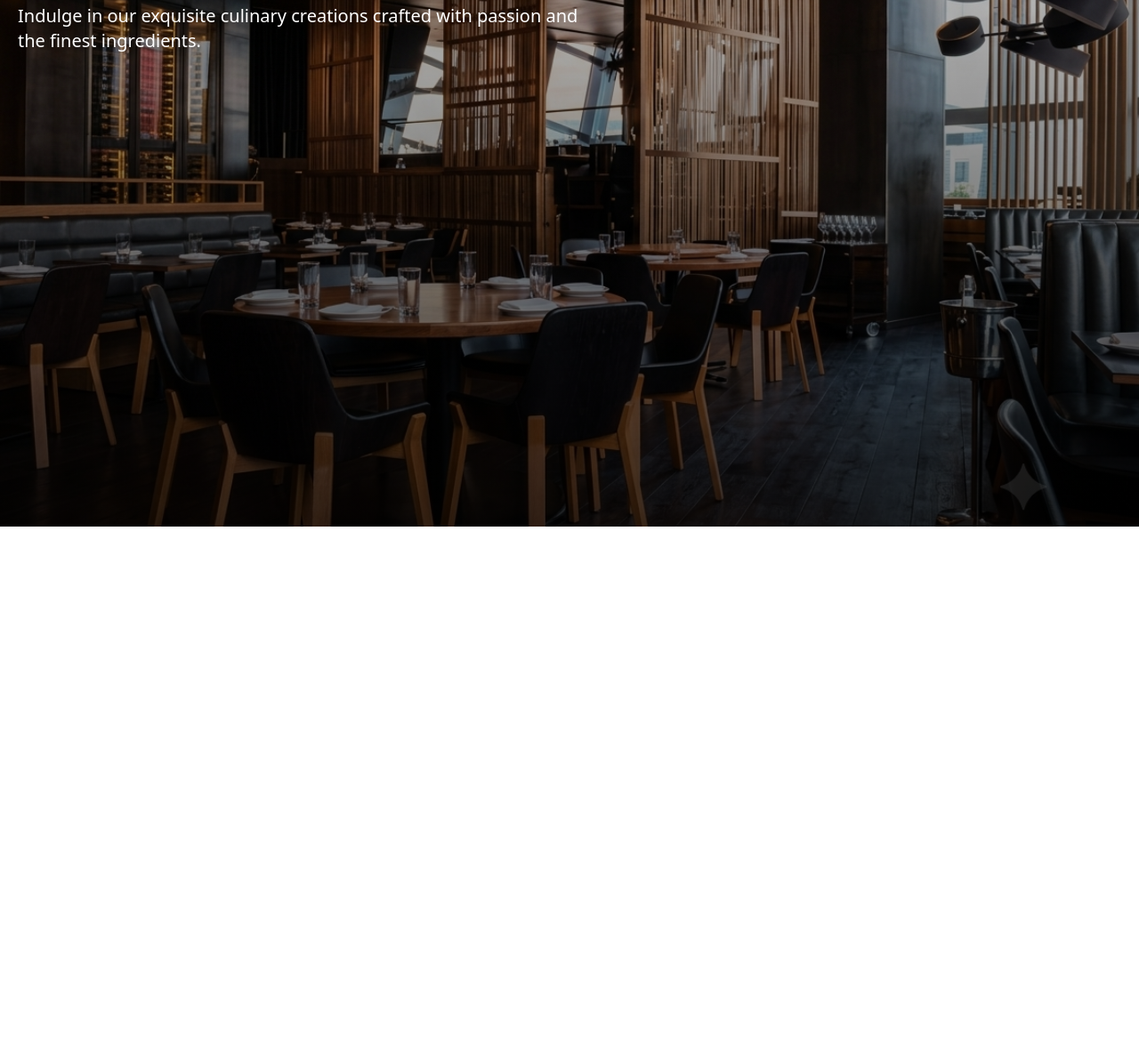
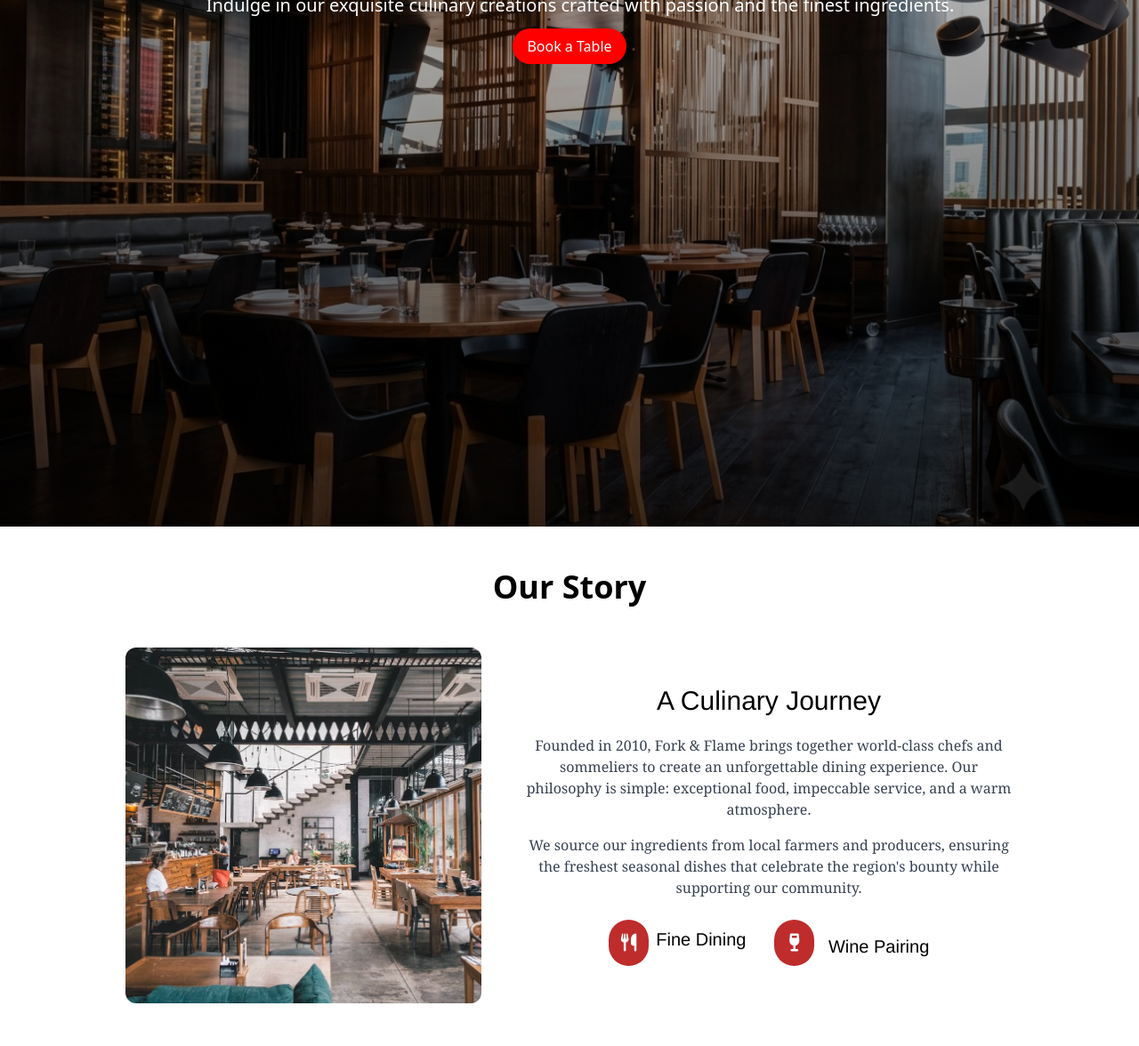
Before and after one commit to aalishbasheikh/Resturant, a website built with Vite: page index.html in a window 1280 px wide. Shown: the part 345-1521 px from the top of the page at 89% size. Before the commit the page ends 937 px from the top, so only its background shows below. Built offline with nearby package versions, Linux system fonts and the light colour scheme.

Commit message:
updating index.html

```diff
--- a/index.html
+++ b/index.html
@@ -9,6 +9,7 @@
       href="assets/IMG_20260914_192940-removebg-preview.png"
     />
     <link rel="stylesheet" href="style.css" />
+    <link rel="stylesheet" href="https://cdnjs.cloudflare.com/ajax/libs/font-awesome/6.7.2/css/all.min.css">
     <title>Fork & Flame</title>
   </head>
   <body>
@@ -34,13 +35,45 @@
     </div>
     <header>
 
-        <div class=" class inset-0 bg-black  min-h-screen opacity-[80] ">
+        <div class=" class inset-0 bg-black  md:min-h-screen opacity-[80] ">
+          <div class="py-3 flex items-center flex-col">
+    <h1 class="text-white pt-28 md:text-5xl text-2xl font-sans helo">
+        Experience Fine Dining
+    </h1>
 
-            <div class="  py-6  flex items-center flex-col width">
-                <h1 class="text-white pt-28   md:text-5xl font-sans helo ">Experience Fine Dining</h1>
-                <p class="py-7 text-white md:text-xl">Indulge in our exquisite culinary creations crafted with passion and the finest ingredients.</p>
-            </div>
-        </div>
+    <p class="pt-7 pb-3 text-white text-xl ms-6 text-center">
+        Indulge in our exquisite culinary creations crafted with passion and the finest ingredients.
+    </p>
+
+    <button class="btn book py-2 px-4 rounded-full text-white">
+        Book a Table
+    </button>
+</div>
     </header>
+    <div class="text-center mb-12">
+<h1 class="text-3xl sm:text-4xl mb-4 font-bold text-dark mt-12">Our Story</h1>
+    </div>
+<div class="flex flex-col justify-center md:flex-row items-center gap-12 my-12">
+<div class="md:w-[400px] w-[370px] h-[400px]">
+  <img class="w-full h-full object-cover rounded-xl" src="assets/photo-1555396273-367ea4eb4db5.avif" alt="">
+
+</div>
+<div class="md:w-[550px] sm:w-[400px] w-[350px] md:text-center md:mx-0 mx-auto">
+  <h1 class="text-3xl font mb-5">A Culinary Journey</h1>
+  <p class="text-gray-700 mb-4 font-serif">Founded in 2010, Fork & Flame brings together world-class chefs and sommeliers to create an unforgettable dining experience. Our philosophy is simple: exceptional food, impeccable service, and a warm atmosphere.</p>
+  <p class="text-gray-700 mb-6 font-serif"> We source our ingredients from local farmers and producers, ensuring the freshest seasonal dishes that celebrate the region's bounty while supporting our community.</p>
+  <div class="flex items-center space-x-4 justify-center">
+    <div class="flex md:flex-row md:gap-2">
+    <i class="fa-solid fa-utensils text-white text-xl icon md:px-3.5 px-2.5 md:py-3 py-2 rounded-full"></i>
+    <p class="text-xl text-black wine mt-2 md:ms-0  ms-2">Fine Dining</p>
+    </div>
+     <div class="flex md:flex-row md:gap-2"></div>
+<i class="fa-solid fa-wine-glass   text-white text-xl icon md:px-4 px-3 md:py-3 py-2 rounded-full"></i>
+ <p class="text-xl text-black wine mt-2">Wine Pairing</p>
+ </div>
+  </div>
+</div>
+</div>
+
   </body>
 </html>
--- a/style.css
+++ b/style.css
@@ -18,3 +18,15 @@
     width: 50%;
     margin-left: 20px;
 }
+.book{
+  background-color: red;
+}
+.font{
+  font-family: 'Franklin Gothic Medium', 'Arial Narrow', Arial, sans-serif;
+}
+.icon{
+  background-color: rgb(191, 44, 44);
+}
+.wine{
+   font-family: 'Franklin Gothic Medium', 'Arial Narrow', Arial, sans-serif;
+}
```
Also changed, not shown: assets/photo-1555396273-367ea4eb4db5.avif (added).
